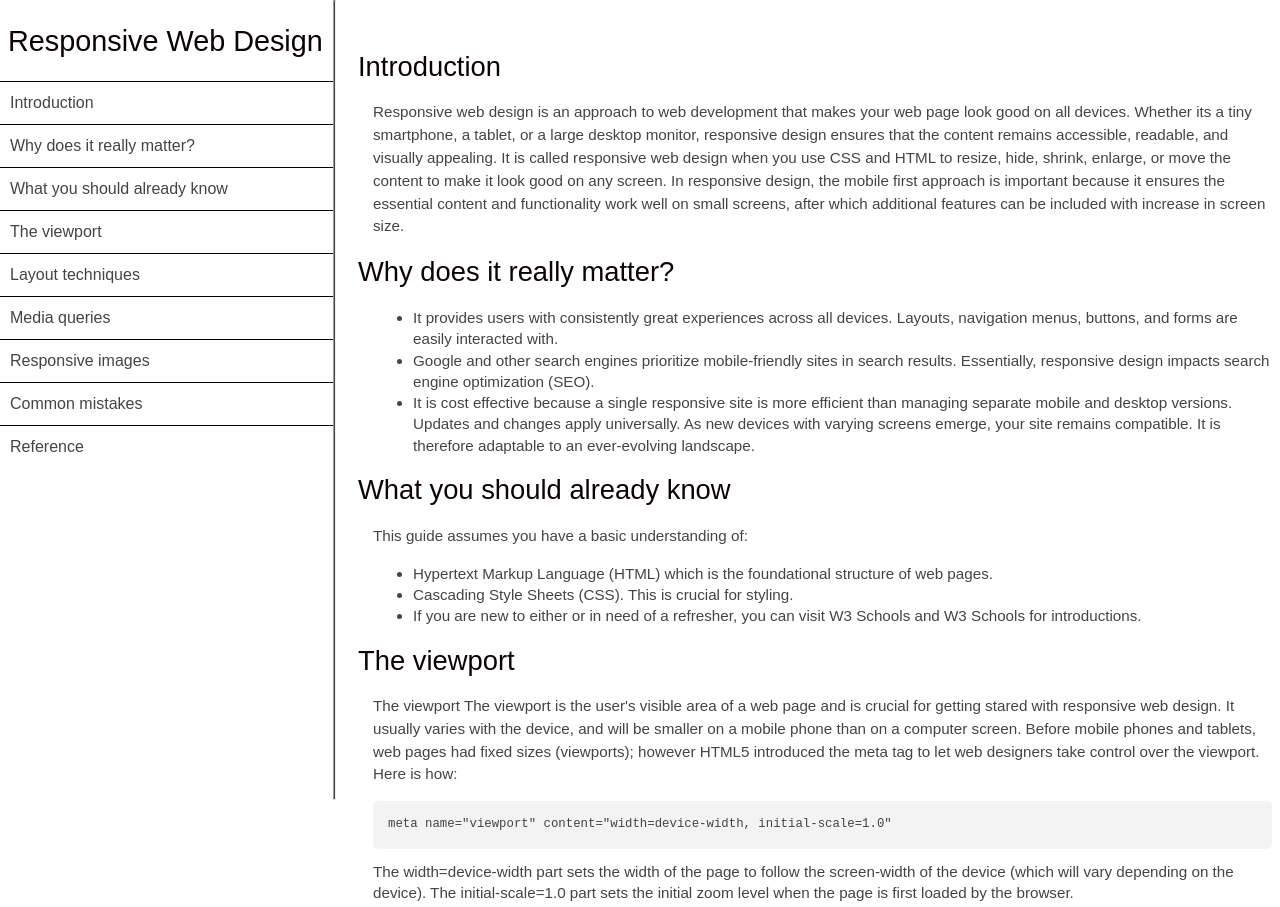
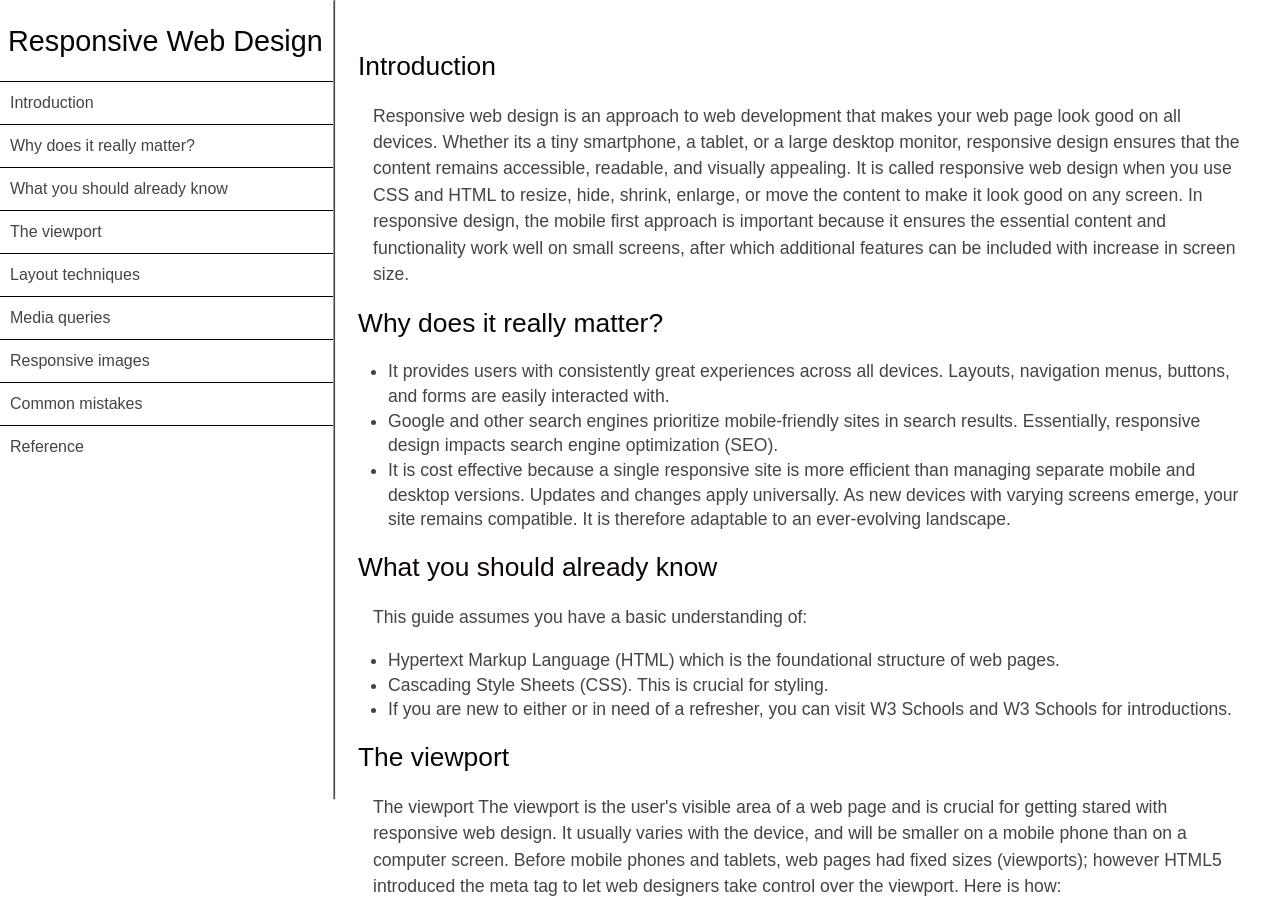
Before and after one commit to Toye-dev/Tech-documentation, a plain HTML site: page index.html in a window 1280 px wide. Shown: the top 907 px of the page. Drawn offline with Linux system fonts and the light colour scheme.

Commit message:
css edits

```diff
--- a/index.html
+++ b/index.html
@@ -2,7 +2,7 @@
 <html lang="en">
   <head>
 <meta charset="utf-8"/>
-<meta name="viewport" content="width=device-width initial-scale=1.0"/>
+<meta name="viewport" content="width=device-width, initial-scale=1.0"/>
 <meta name="description" content="Responsive Web Design Technical Documentation"/>
 <title>Responsive Web Design Technical Documentation</title>
 <link rel="stylesheet" href="./styles.css">
--- a/styles.css
+++ b/styles.css
@@ -1,10 +1,10 @@
-html body {
+body {
   font-family: arial;
 }
 
-
 html {
   box-sizing: border-box;
+  padding-right: 10px;
 }
 
 a {
@@ -24,6 +24,10 @@ html body {
   margin-bottom: 45px;
 }
 
+main ul {
+  padding-left: 15px;
+}
+
 .smallscreen ul {
   height: 205px;
   overflow: auto;
@@ -31,7 +35,7 @@ html body {
 }
 
 #navbar header {
-  font-size: 1.8em;
+  font-size: 1.4em;
   text-align: center;
   padding-top:12px;
   padding-bottom: 5px;
@@ -48,22 +52,22 @@ html body {
 }
 
 #navbar  li {
-  padding-top: 12px;
-  padding-bottom: 12px;
+  padding-top: 9px;
+  padding-bottom: 9px;
   margin-left: -40px;
   border-top: 1px solid black;
-
 }
 
 #main-doc {
-  font-size: .95em;
+  font-size: .85em;
   line-height: 1.4;
   margin-left: 40px;
   color: #444444;
+  padding-right: 15px;
 }
 
 .main {
-    font-size: 1.8em;
+  font-size: 1.3em;
   margin-left: -15px;
   color: #0C0404
 }
@@ -90,6 +94,11 @@ html body {
 
 
 @media (min-width: 768px) {
+
+  #navbar header {
+    font-size: 1.8em;
+  }
+
   .container {
     display: flex;
     flex-direction: row;
@@ -102,6 +111,14 @@ html body {
   #main-doc {
     flex: 1;
     width: calc(100%-290px);
+  }
+
+  .main {
+    font-size: 1.5em;
+  }
+
+  #main-doc {
+    font-size: 1.1em;
   }
 
   .smallscreen ul {
```
Lines whose indentation alone changed are shown as unchanged.
